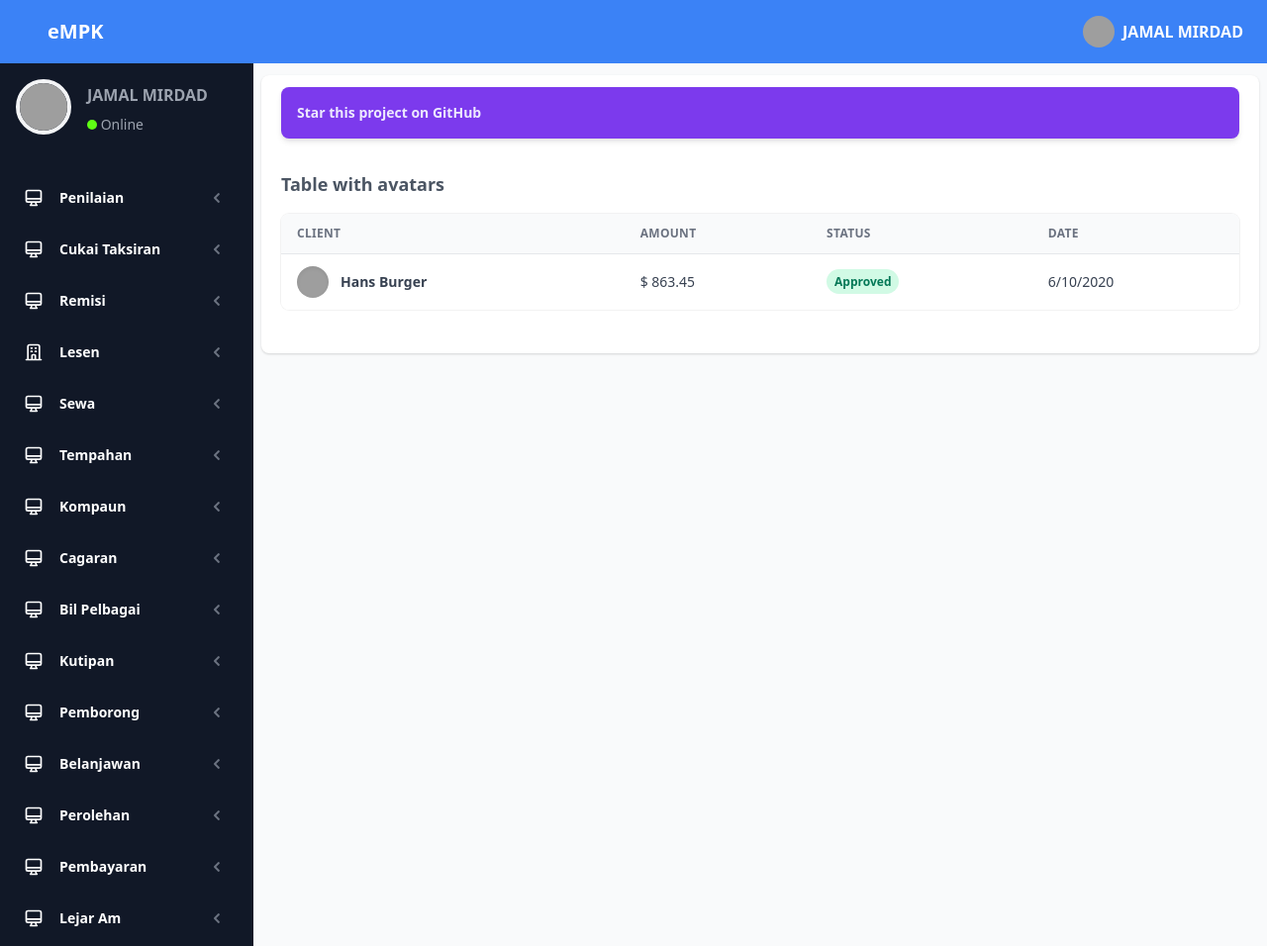
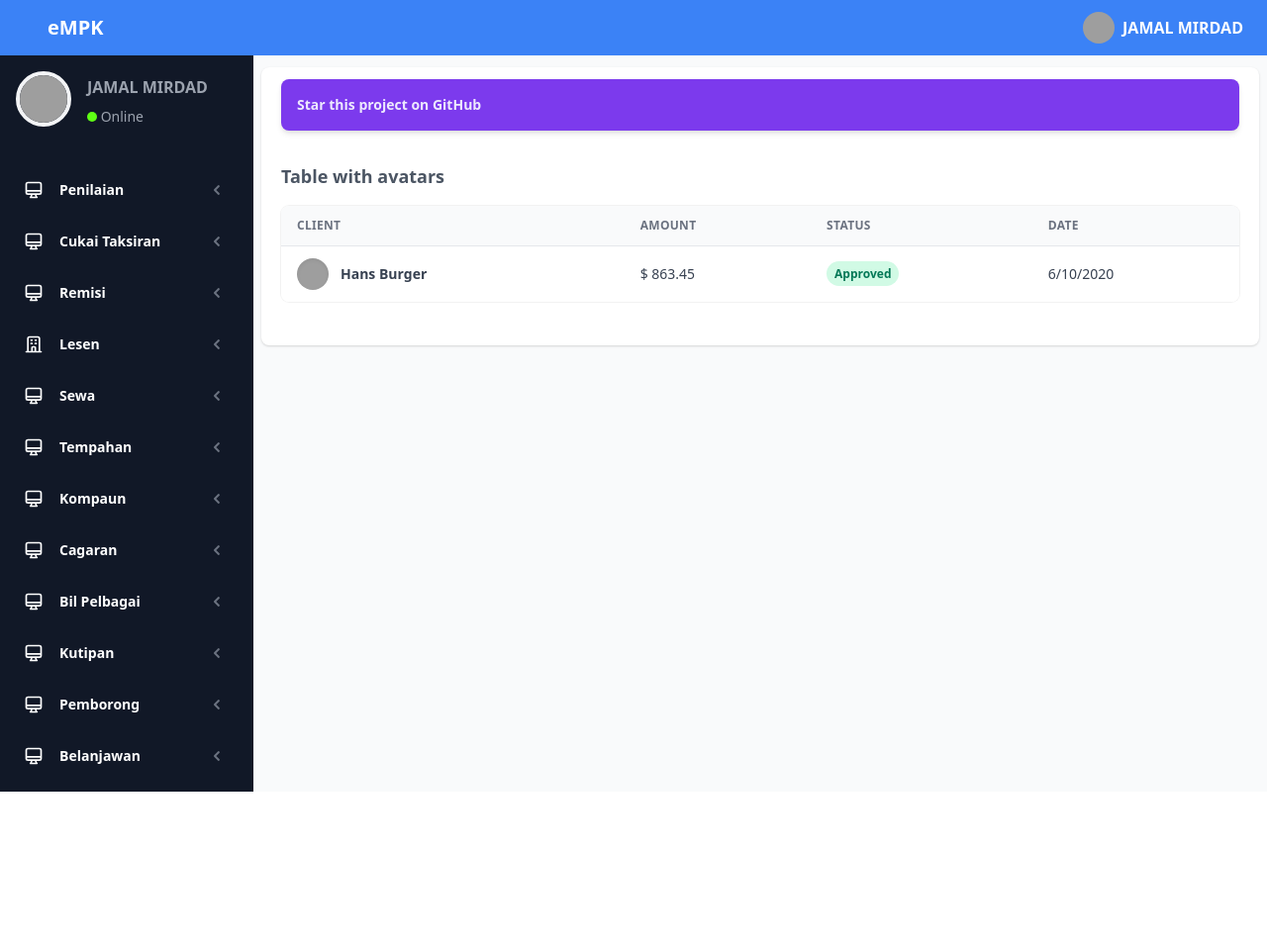
Before and after one commit to safwanAzman/TaxModule, a Laravel app: page /Emandatelist in a window 1280 px wide. Shown: the whole page at 99% size. After the commit the page ends 800 px from the top, so only its background shows below. Run offline with Laravel 8, Linux system fonts and the light colour scheme; some libraries are stand-ins or nearby versions; grey boxes are pictures that could not be loaded.

Commit message:
edit height screen

```diff
--- a/resources/views/include/header.blade.php
+++ b/resources/views/include/header.blade.php
@@ -1,5 +1,5 @@
 <!DOCTYPE html>
-<html :class="{ 'theme-dark': dark }" x-data="data()" lang="en">
+<html x-data="data()" lang="en">
   <head>
     <meta charset="UTF-8" />
     <meta name="viewport" content="width=device-width, initial-scale=1.0" />
@@ -38,7 +38,7 @@
 
   </head>
   <body>
-     <header class="z-10 py-4 bg-blue-500  shadow-md ">
+     <header class="z-10 py-4 bg-blue-500  shadow-md " style="height: 7vh;">
         <div class="flex items-center justify-between h-full px-6 mx-auto text-purple-600 dark:text-purple-300">
             <a class="ml-6 text-xl font-bold text-white" href="#"> eMPK </a>
           <!-- Mobile hamburger -->
@@ -154,7 +154,7 @@
         </div>
       </header>
     <div
-      class="flex bg-gray-50 dark:bg-gray-900"
+      class="flex bg-gray-50" style="height: 93vh;"
       :class="{ 'overflow-hidden': isSideMenuOpen }"
     >
       <!-- Desktop sidebar -->
@@ -1818,7 +1818,7 @@
       </aside>
       <div class="flex flex-col flex-1 w-full">
 
-        <main class="">
+        <main class="overflow-y-auto">
           <div class="px-2 mx-auto grid pb-10">
             {{-- content --}}
              @yield('content')
--- a/resources/views/pages/senarai-harta-baru.blade.php
+++ b/resources/views/pages/senarai-harta-baru.blade.php
@@ -599,13 +599,13 @@
         <div class="bg-white shadow-lg mt-4">
           <div class="p-4">
             <div class="flex">
-                <a href="#" class="bg-blue-500 hover:bg-grey text-blue-500-darkest font-bold py-2 px-4 rounded flex cursor-pointer" style="width: 180px;" onclick="posBtn()">
+                <a href="#" class="bg-blue-500 hover:bg-grey text-blue-500-darkest font-bold py-2 px-4 rounded flex cursor-pointer" style="width: 180px;">
                     <svg xmlns="http://www.w3.org/2000/svg" fill="none" viewBox="0 0 24 24" stroke="currentColor" class="w-6 h-6 text-white mr-2">
                         <path stroke-linecap="round" stroke-linejoin="round" stroke-width="2" d="M9 13h6m-3-3v6m-9 1V7a2 2 0 012-2h6l2 2h6a2 2 0 012 2v8a2 2 0 01-2 2H5a2 2 0 01-2-2z" />
                     </svg>
                     <span class="text-white text-sm flex items-center">Tambah Harta</span>
                 </a>
-                <a href="#" class="bg-blue-500 hover:bg-grey text-blue-500-darkest font-bold py-2 px-4 rounded flex cursor-pointer ml-2" style="width: 180px;" onclick="posBtn()">
+                <a href="#" class="bg-blue-500 hover:bg-grey text-blue-500-darkest font-bold py-2 px-4 rounded flex cursor-pointer ml-2" style="width: 180px;">
                     <svg xmlns="http://www.w3.org/2000/svg" fill="none" viewBox="0 0 24 24" stroke="currentColor" class="w-6 h-6 text-white mr-2">
                         <path stroke-linecap="round" stroke-linejoin="round" stroke-width="2" d="M17 17h2a2 2 0 002-2v-4a2 2 0 00-2-2H5a2 2 0 00-2 2v4a2 2 0 002 2h2m2 4h6a2 2 0 002-2v-4a2 2 0 00-2-2H9a2 2 0 00-2 2v4a2 2 0 002 2zm8-12V5a2 2 0 00-2-2H9a2 2 0 00-2 2v4h10z" />
                     </svg>
```
